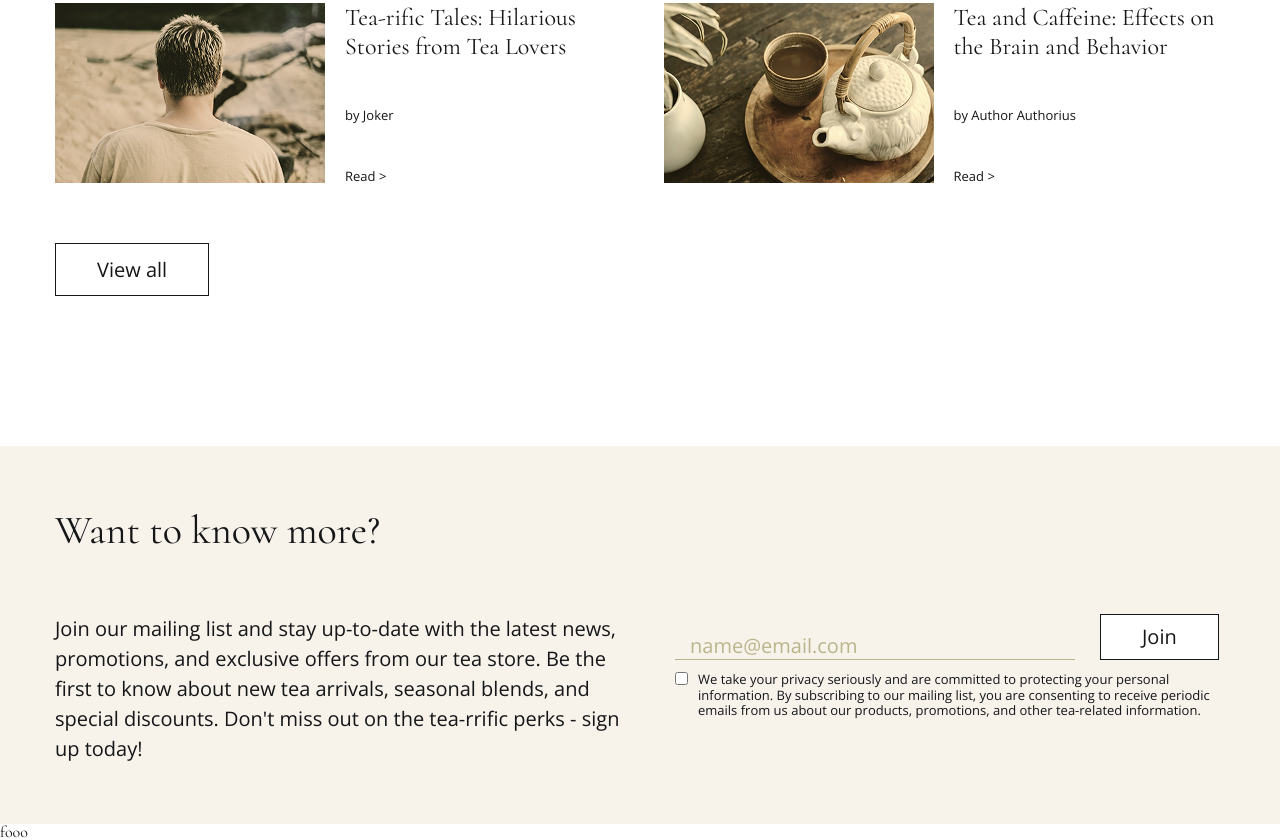
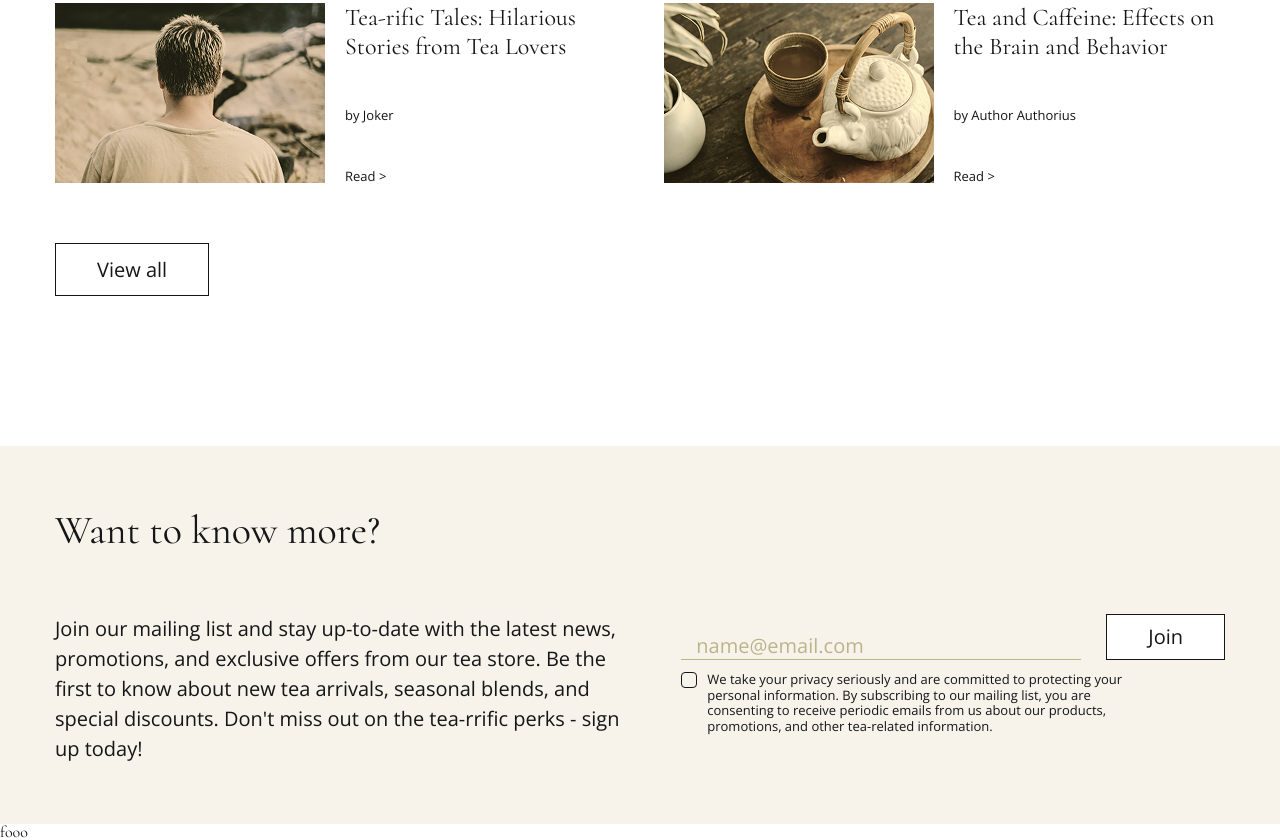
Before and after one commit to OlegShinka/tea, a plain HTML site: page index.html in a window 1280 px wide. Shown: the part 2515-3355 px from the top of the page. Drawn offline with nearby package versions, Linux system fonts and the light colour scheme.

Commit message:
fix checkbox

```diff
--- a/index.html
+++ b/index.html
@@ -341,9 +341,14 @@
                   />
                   <button class="subscribe__inp-btn" type="submit">Join</button>
                 </div>
-                <div class="subscribe__inp-checkbox-body">
-                  <input type="checkbox" class="subscribe__inp-agree" />
-                  <p class="inp-agree__desc">
+                <div class="subscribe__checkbox-body" for="agree">
+                  <input
+                    type="checkbox"
+                    class="subscribe__checkbox"
+                    id="agree"
+                  />
+                  <label for="agree" class="checkbox-label"></label>
+                  <p class="checkbox__desc">
                     We take your privacy seriously and are committed to
                     protecting your personal information. By subscribing to our
                     mailing list, you are consenting to receive periodic emails
--- a/tea/css/style.css
+++ b/tea/css/style.css
@@ -44,6 +44,19 @@ body {
   line-height: normal;
   text-align: center;
   margin-bottom: 60px;
+}
+
+.visually-hidden {
+  position: absolute;
+  width: 1px;
+  height: 1px;
+  margin: -1px;
+  border: 0;
+  padding: 0;
+  white-space: nowrap;
+  clip-path: inset(100%);
+  clip: rect(0 0 0 0);
+  overflow: hidden;
 }
 
 /* Header *******************************/
@@ -382,6 +395,7 @@ body {
 .subscribe__inner {
   display: flex;
   gap: 40px;
+  flex-basis: 580px;
 }
 
 .subscribe__desc {
@@ -390,12 +404,15 @@ body {
   font-weight: 300;
   line-height: 1.5;
   text-align: center;
-  max-width: 580px;
+  /* max-width: 580px; */
   text-align: left;
 }
 
 .subscribe__form {
-  max-width: 580px;
+  /* max-width: 580px; */
+  /* flex-basis: 580px; */
+  display: flex;
+  flex-direction: column;
 }
 
 .subscribe__inp-email-body {
@@ -408,7 +425,7 @@ body {
   border-top: none;
   border-left: none;
   border-right: none;
-  background-color: #f7f2ea;
+  background-color: transparent;
   border-bottom: 1px solid #b8b58b;
   outline: none;
   min-width: 400px;
@@ -443,21 +460,50 @@ input:focus {
   background-color: var(--White);
 }
 
-.subscribe__inp-checkbox-body {
+.subscribe__checkbox-body {
+  /* position: relative; */
   display: flex;
+  flex-direction: row;
   gap: 10px;
-  align-items: flex-start;
+  justify-content: center;
+  justify-content: flex-start;
 }
 
-.subscribe__inp-agree {
+/* Стилізація кастомного чекбокса */
+.checkbox-label {
+  display: inline-block;
+  width: 16px;
+  height: 16px;
+  background-color: transparent;
+  cursor: pointer;
+  border: 1px solid var(--Black);
+  border-radius: 4px; /* Додає закруглені кути */
+  transition: background-color 0.3s ease, border-color 0.3s ease;
 }
 
-.inp-agree__desc {
+/* приховали деф чекбокс */
+.subscribe__checkbox {
+  position: absolute;
+  height: 1px;
+  width: 1px;
+  clip: rect(0, 0, 0, 0);
+  overflow: hidden;
+}
+/* Стан checked */
+.subscribe__checkbox:checked + .checkbox-label {
+  background-color: chocolate;
+  border-color: chocolate;
+  position: relative;
+}
+
+.checkbox__desc {
   font-family: "Open Sans";
   font-size: 13px;
   font-weight: 300;
   line-height: 1.2;
-  text-align: start;
+  text-align: center;
+  text-align: left; /* Вирівнювання тексту по лівому краю */
+  max-width: 450px; /* Обмеження ширини тексту */
 }
 
 /* ---------------Media ------------------------------- */
```
Also changed, not shown: tea/images/checkbox.svg (added).
